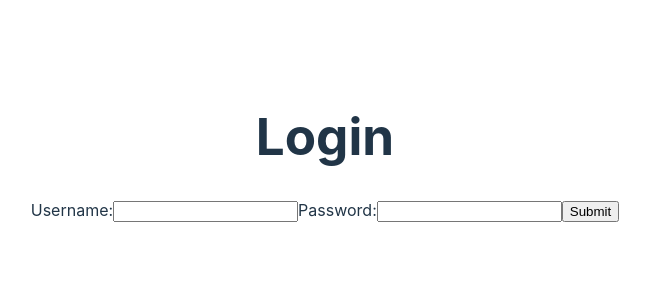
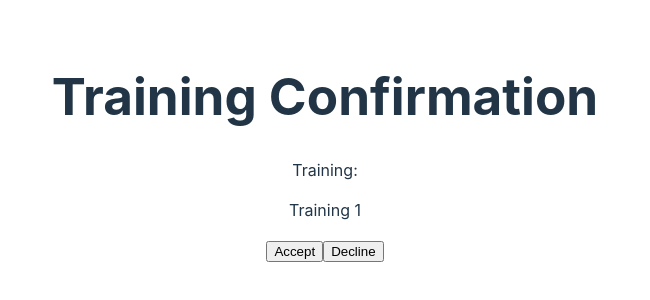
Before and after one commit to revilO602/aass, a React (Vite) app in the folder apps/aass-fe/: page /trainingConfirmation in a window 1280 px wide. Before the commit this address led to /. Shown: the part 252-552 px from the top of the page, without its empty margins (315-965 px from the left). Built offline with nearby package versions, Linux system fonts and the light colour scheme.

Commit message:
Added screens

```diff
--- a/apps/aass-fe/src/App.tsx
+++ b/apps/aass-fe/src/App.tsx
@@ -2,14 +2,20 @@ import React from 'react';
 import { BrowserRouter, Route, Routes, Navigate } from "react-router-dom";
 import './App.css'
 import Login from './screens/Login';
+import TrainingConfirmation from './screens/TrainingConfirmation';
+import TrainingDebrief from './screens/TrainingDebrief';
+import TrainingSelection from './screens/TrainingSelection';
 
 function App() {
 
   return (
     <BrowserRouter>
       <Routes>
-        <Route path="/" element={<Login />} />
-        <Route path="*" element={<Navigate to="/" />} />
+        <Route path="/login" element={<Login />} />
+        <Route path="/trainingSelection" element={<TrainingSelection />} />
+        <Route path="/trainingConfirmation" element={<TrainingConfirmation />} />
+        <Route path="/trainingDebrief" element={<TrainingDebrief />} />
+        <Route path="*" element={<Navigate to="/login" />} />
       </Routes>
     </BrowserRouter>
   )
--- a/apps/aass-fe/src/screens/Login.tsx
+++ b/apps/aass-fe/src/screens/Login.tsx
@@ -12,7 +12,7 @@ export default function Login() {
             <h1>Login</h1>
             <form>
                 <label>
-                    Username:
+                    Email:
                     <input type="text" value={username} onChange={e => setUsername(e.target.value)} />
                 </label>
 
--- /dev/null
+++ b/apps/aass-fe/src/screens/TrainingConfirmation.tsx
@@ -0,0 +1,20 @@
+import React from "react";
+
+export default function TrainingConfirmation() {
+    //simple overview of the training that was selected and a confirmation button
+    return (
+        <div>
+            <h1>Training Confirmation</h1>
+            <form>
+                <label>
+                    Training:
+                    <div>
+                        <p>Training 1</p>
+                    </div>
+                </label>
+                <input type="submit" value="Accept" />
+                <input type="submit" value="Decline" />
+            </form>
+        </div>
+    )
+}
--- /dev/null
+++ b/apps/aass-fe/src/screens/TrainingDebrief.tsx
@@ -0,0 +1,18 @@
+import React from "react";
+
+export default function TrainingDebrief() {
+    return (
+        <div>
+            <h1>Training Debrief</h1>
+            <form>
+                <label>
+                    Some stats
+                    <div>
+                        <p>Numbers</p>
+                    </div>
+                </label>
+                <input type="submit" value="Accept" />
+            </form>
+        </div>
+    )
+}
--- /dev/null
+++ b/apps/aass-fe/src/screens/TrainingSelection.tsx
@@ -0,0 +1,20 @@
+import React from "react";
+
+export default function TrainingSelection() {
+    return (
+        <div>
+            <h1>Training Selection</h1>
+            <form>
+                <label>
+                    Training:
+                    <select>
+                        <option value="1">Training 1</option>
+                        <option value="2">Training 2</option>
+                        <option value="3">Training 3</option>
+                    </select>
+                </label>
+                <input type="submit" value="Submit" />
+            </form>
+        </div>
+    )
+}
```
